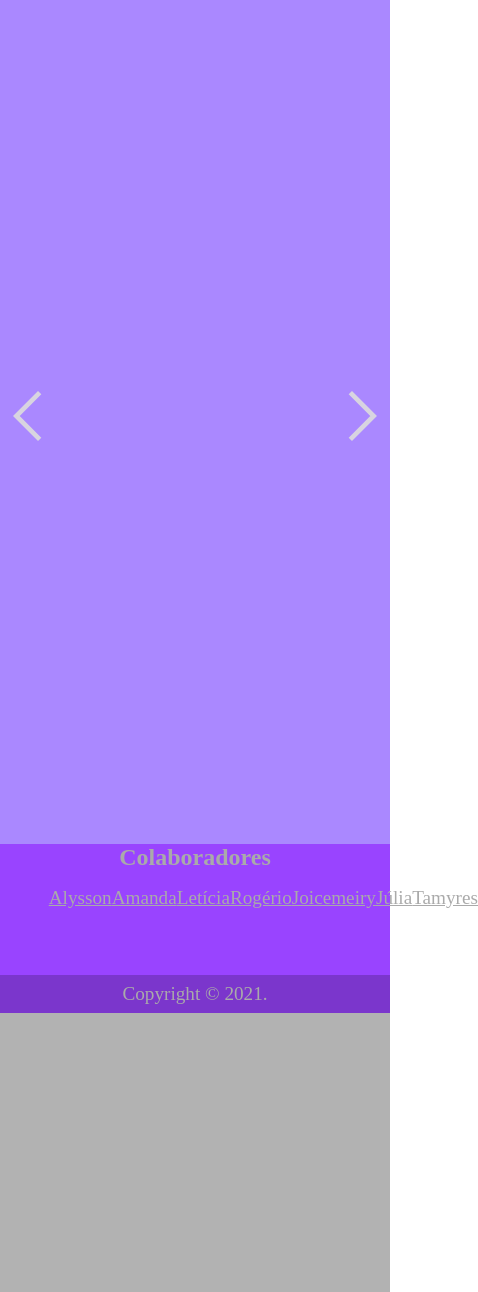
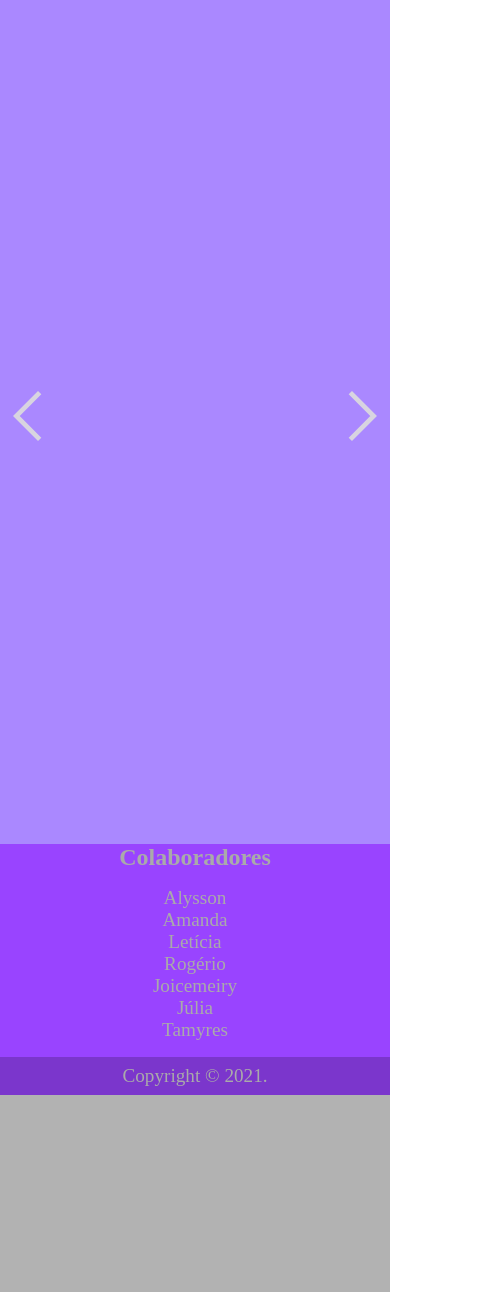
Before and after one commit to 4lyss0n/ic-project, a Next.js app: page / in a window 390 px wide. Shown: the top 1292 px of the page, 478 px wide, since content can reach past the window. Built offline with nearby package versions, Linux system fonts and the light colour scheme.

Commit message:
create a footer

```diff
--- a/src/sass/_indexPage.scss
+++ b/src/sass/_indexPage.scss
@@ -15,7 +15,7 @@
         flex: 1;
     }
     footer {
-        height: 20vh;
+        min-height: 20vh;
         background-color: $footer-background-color;
         * {
             color: $footer-text-color;
@@ -33,11 +33,27 @@
             ul {
                 font-size: 1.2rem;
                 padding-top: 1rem;
+                padding-bottom: 1rem;
                 flex: 1;
                 width: 75%;
                 list-style: none;
                 display: flex;
                 justify-content: space-around;
+            }
+
+            a {
+                text-decoration: none;
+                &:hover {
+                    text-decoration: underline;
+                    color: $footer-text-color-hover;
+                }
+            }
+
+            @media (max-width: 500px) {
+                ul {
+                    flex-direction: column;
+                    align-items: center;
+                }
             }
         }
 
--- a/src/sass/_variable.scss
+++ b/src/sass/_variable.scss
@@ -6,4 +6,5 @@ $slide-arrow-button-hover-opacity: 0.9;
 //fotter variables
 $footer-background-color: #94f;
 $footer-text-color: #aaa;
+$footer-text-color-hover: #fff;
 $footer-copy-text-color: #888;
--- a/src/styles/index.css
+++ b/src/styles/index.css
@@ -253,7 +253,7 @@ div.VirtualPage {
 }
 
 .page-container footer {
-  height: 20vh;
+  min-height: 20vh;
   background-color: #94f;
   display: -webkit-box;
   display: -ms-flexbox;
@@ -291,6 +291,7 @@ div.VirtualPage {
 .page-container footer .owners ul {
   font-size: 1.2rem;
   padding-top: 1rem;
+  padding-bottom: 1rem;
   -webkit-box-flex: 1;
       -ms-flex: 1;
           flex: 1;
@@ -303,6 +304,27 @@ div.VirtualPage {
       justify-content: space-around;
 }
 
+.page-container footer .owners a {
+  text-decoration: none;
+}
+
+.page-container footer .owners a:hover {
+  text-decoration: underline;
+  color: #fff;
+}
+
+@media (max-width: 500px) {
+  .page-container footer .owners ul {
+    -webkit-box-orient: vertical;
+    -webkit-box-direction: normal;
+        -ms-flex-direction: column;
+            flex-direction: column;
+    -webkit-box-align: center;
+        -ms-flex-align: center;
+            align-items: center;
+  }
+}
+
 .page-container footer .copyright {
   background-color: rgba(0, 0, 0, 0.2);
   padding: 0.5rem;
```
Also changed, not shown: 1 other file (tests, documents, lock files or other folders).
